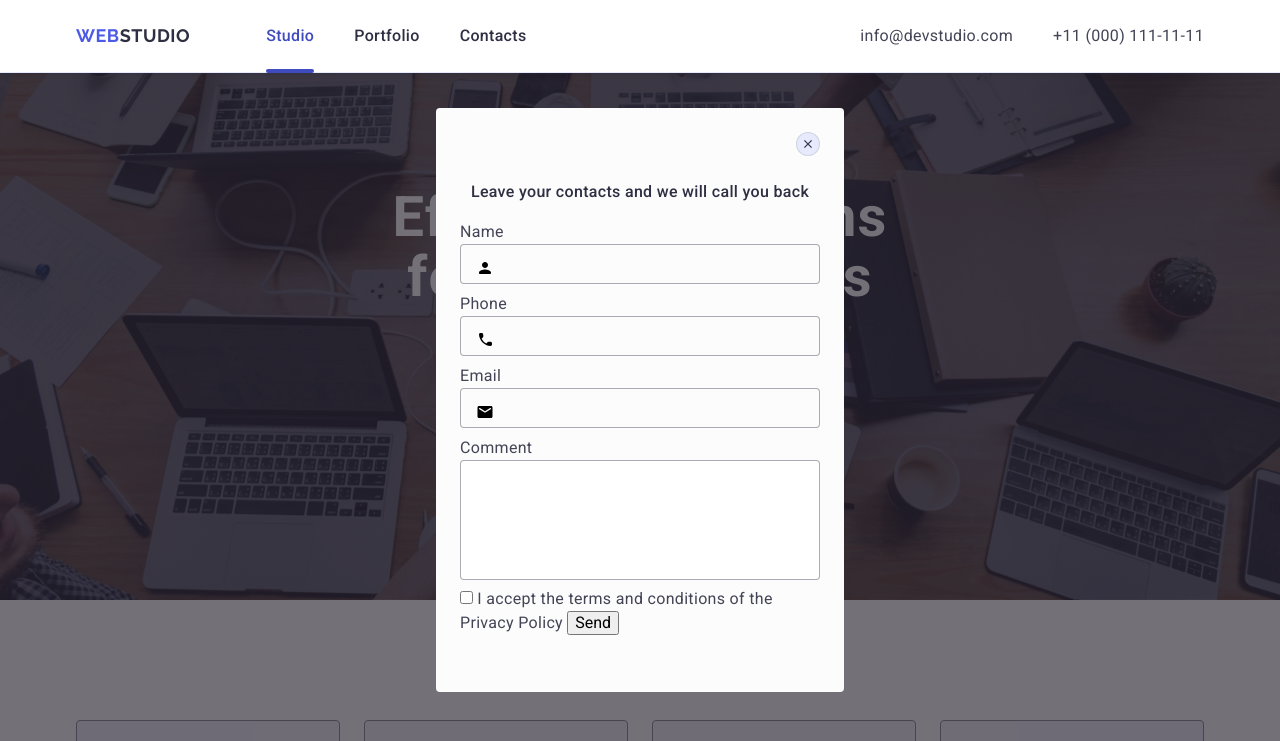
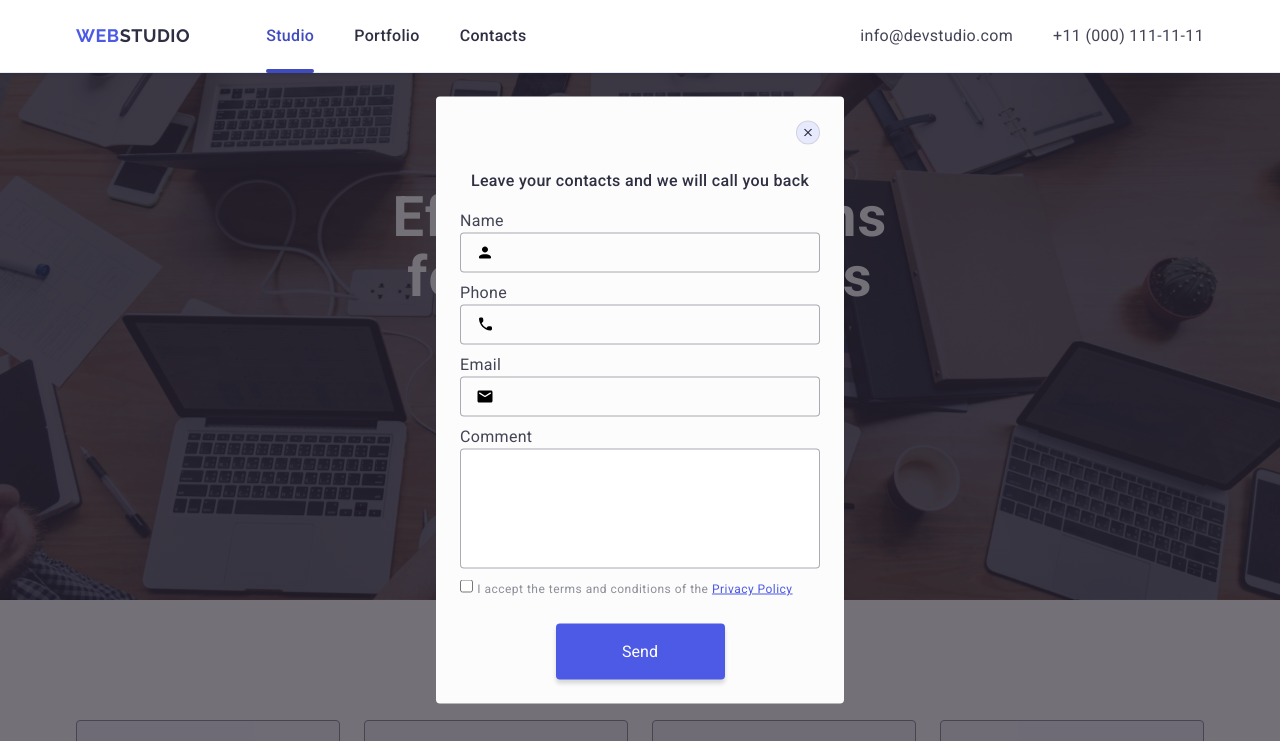
Before and after one commit to YevichDmytro/goit-markup-hw-05, a plain HTML site: page index.html in a window 1280 px wide. Shown: the top 741 px of the page. Drawn offline with nearby package versions, Linux system fonts and the light colour scheme.

Commit message:
add more styles

```diff
--- a/css/styles.css
+++ b/css/styles.css
@@ -472,9 +472,9 @@ img {
   position: fixed;
   top: 0;
 
-  /* opacity: 0;
+  opacity: 0;
   visibility: hidden;
-  pointer-events: none; */
+  pointer-events: none;
 }
 
 .is-open {
@@ -529,48 +529,90 @@ img {
 .modal-title {
   color: #2e2f42;
   text-align: center;
-
-  /* Body Medium */
-  font-family: 'Roboto', sans-serif;
-  font-size: 16px;
-  font-style: normal;
   font-weight: 500;
-  line-height: 24px;
-  /* 150% */
-  letter-spacing: 0.32px;
   margin-bottom: 16px;
-}
-
-.modal-form {
-}
-
-.modal-form-label {
 }
 
 .modal-form-wrap {
   position: relative;
+  margin-bottom: 8px;
 }
 
 .modal-input {
   width: 100%;
   height: 40px;
   background-color: #fcfcfc;
-  margin-bottom: 8px;
   border-radius: 4px;
   border: 1px solid rgba(46, 47, 66, 0.4);
+  outline: none;
+  padding-left: 38px;
+  transition: border 250ms cubic-bezier(0.4, 0, 0.2, 1);
+}
+
+.modal-input:focus-within {
+  border: 1px solid #4d5ae5;
+}
+
+.modal-input + svg {
+  transition: fill 250ms cubic-bezier(0.4, 0, 0.2, 1);
+}
+
+.modal-input:focus-within + svg {
+  fill: #4d5ae5;
 }
 
 .modal-icon-input {
   position: absolute;
   left: 16px;
-  top: 50%;
-  transform: translateY(-50%);
+  bottom: 8px;
 }
 
 .modal-text {
+  padding: 0;
   height: 120px;
   width: 100%;
   resize: none;
   border-radius: 4px;
   border: 1px solid rgba(46, 47, 66, 0.4);
+  outline: none;
+  transition: border 250ms cubic-bezier(0.4, 0, 0.2, 1);
 }
+
+.modal-text:focus-within {
+  border: 1px solid #4d5ae5;
+}
+
+.modal-checkbox {
+  margin-bottom: 24px;
+}
+
+input[type='checkbox'] + .modal-form-label {
+  color: #8e8f99;
+
+  font-family: inherit;
+  font-size: 12px;
+  line-height: 1.16;
+  letter-spacing: 0.04em;
+}
+
+.modal-form-label > span {
+  color: #4d5ae5;
+
+  font-family: inherit;
+  font-size: 12px;
+  line-height: 1.33;
+  letter-spacing: 0.04em;
+  text-decoration-line: underline;
+}
+
+button[type='submit'] {
+  background-color: #4d5ae5;
+  border-radius: 4px;
+  box-shadow: 0px 4px 4px 0px rgba(0, 0, 0, 0.15);
+  border: none;
+  color: #fff;
+  width: 169px;
+  height: 56px;
+  margin: 0 auto;
+  display: block;
+}
--- a/index.html
+++ b/index.html
@@ -411,7 +411,7 @@
     </div>
   </footer>
   <!-- modal window -->
-  <div class="backdrop">
+  <div class="backdrop is-open">
     <div class="modal">
       <button type="button" class="modal-close-btn">
         <svg class="modal-icon-close" width="8" height="8">
@@ -419,34 +419,46 @@
         </svg>
       </button>
       <p class="modal-title">Leave your contacts and we will call you back</p>
+      <!-- form -->
       <form class="modal-form">
-        <label for="user-name" class="modal-form-label">Name</label>
+        <!-- name -->
         <div class="modal-form-wrap">
+          <label for="user-name" class="modal-form-label">Name</label>
           <input type="text" class="modal-input" id="user-name" name="user-name">
           <svg class="modal-icon-input" width="18" height="24">
             <use href="./images/icons.svg#icon-person"></use>
           </svg>
         </div>
-        <label for="user-name" class="modal-form-label">Phone</label>
+        <!-- phone -->
         <div class="modal-form-wrap">
-          <input type="text" class="modal-input" id="user-name" name="user-name">
+          <label for="user-phone" class="modal-form-label">Phone</label>
+          <input type="text" class="modal-input" id="user-phone" name="user-phone">
           <svg class="modal-icon-input" width="18" height="24">
             <use href="./images/icons.svg#icon-phone"></use>
           </svg>
         </div>
-        <label for="user-name" class="modal-form-label">Email</label>
+        <!-- email -->
         <div class="modal-form-wrap">
-          <input type="text" class="modal-input" id="user-name" name="user-name">
+          <label for="user-email" class="modal-form-label">Email</label>
+          <input type="text" class="modal-input" id="user-email" name="user-email">
           <svg class="modal-icon-input" width="18" height="24">
             <use href="./images/icons.svg#icon-email"></use>
           </svg>
         </div>
-        <label for="user-name" class="modal-form-label">Comment</label>
-        <textarea class="modal-text" name="comment"></textarea>
-        <label>
-          <input type="checkbox">
-          I accept the terms and conditions of the <span>Privacy Policy</span>
-        </label>
+        <!-- comment -->
+        <label class="modal-form-label" for="comment">Comment</label>
+        <textarea class="modal-text" name="comment" id="comment"></textarea>
+
+
+
+        <div class="modal-checkbox">
+          <input type="checkbox" name="accept" id="checkbox">
+          <label class="modal-form-label" for="checkbox">
+            I accept the terms and conditions of the <span>Privacy Policy</span></label>
+        </div>
+
+
+        <!-- button -->
         <button type="submit">Send</button>
       </form>
     </div>
```
